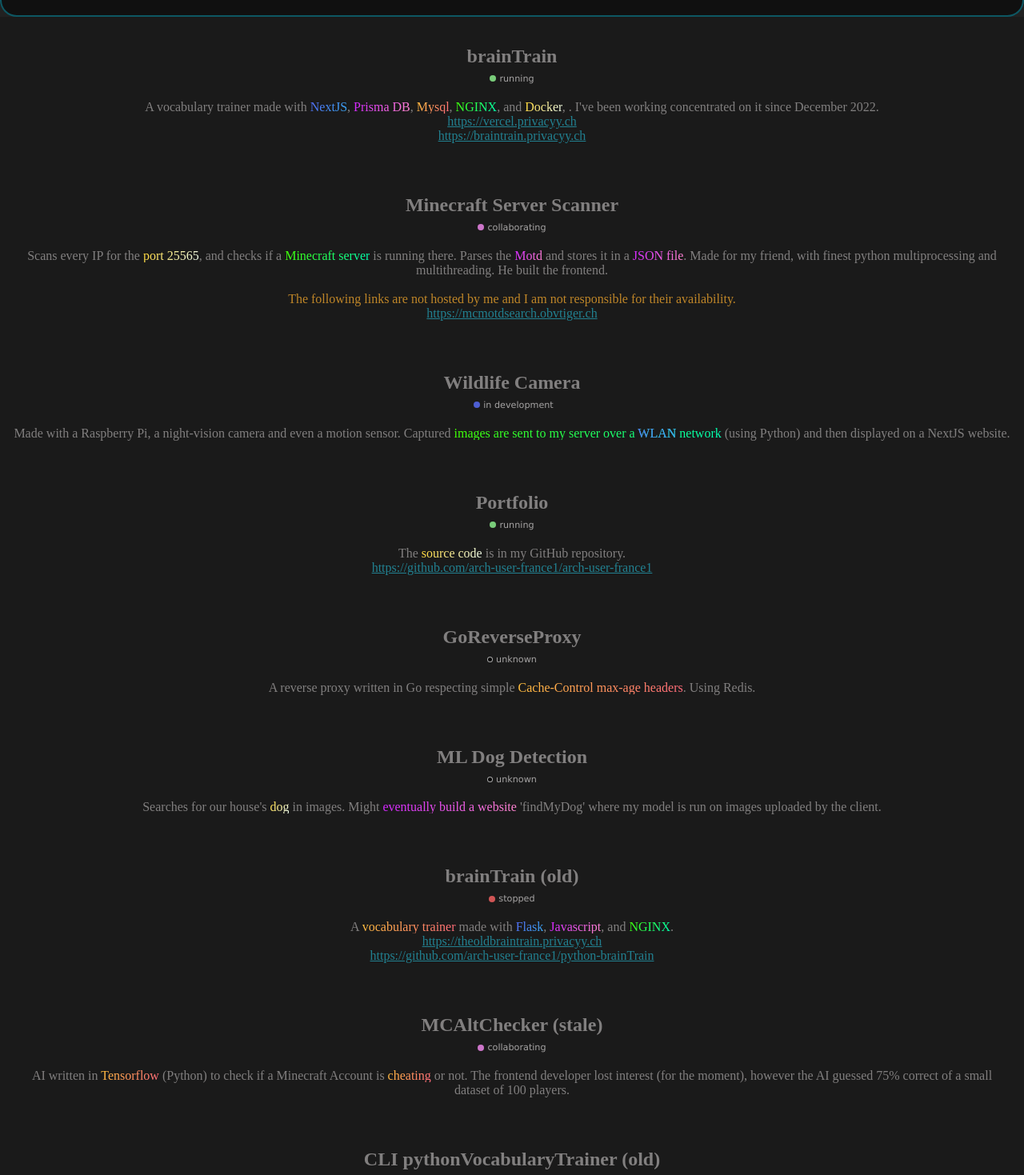
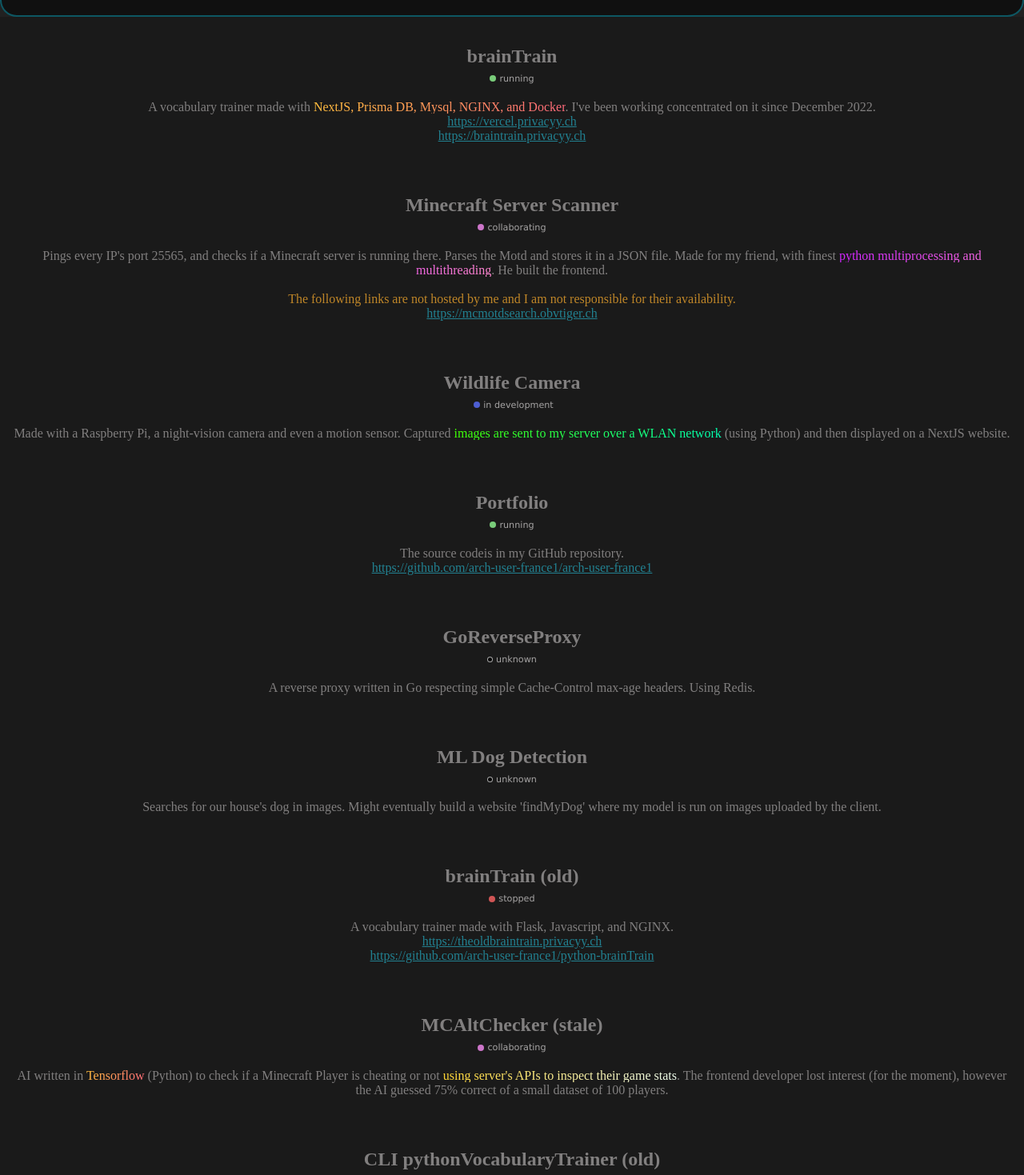
Before and after one commit to arch-user-france1/arch-user-france1, a Next.js app: page / in a window 1280 px wide. Shown: the part 661-2130 px from the top of the page at 80% size. Built offline with nearby package versions, Linux system fonts and the light colour scheme.

Commit message:
reduce colors

```diff
--- a/pages/index.js
+++ b/pages/index.js
@@ -125,7 +125,7 @@
       link="https://braintrain.privacyy.ch/"
       visibleLinks={["https://vercel.privacyy.ch", "https://braintrain.privacyy.ch"]}
       >
-        <span>A vocabulary trainer made with <GrCool>NextJS</GrCool>, <GrMagenta>Prisma DB</GrMagenta>, <GrWarm>Mysql</GrWarm>, <GrGreen>NGINX</GrGreen>, and <GrLight>Docker</GrLight>, . I've been working concentrated on it since December 2022.</span>
+        <span>A vocabulary trainer made with <GrWarm>NextJS, Prisma DB, Mysql, NGINX, and Docker</GrWarm>. I've been working concentrated on it since December 2022.</span>
       </Project>
 
       <Project
@@ -135,14 +135,14 @@
       visibleLinks={["https://mcmotdsearch.obvtiger.ch"]}
       responsibleHostingMsg
       >
-        <span>Scans every IP for the <GrLight>port 25565</GrLight>, and checks if a <GrGreen>Minecraft server</GrGreen> is running there. Parses the <GrMagenta>Motd</GrMagenta> and stores it in a <GrMagenta>JSON file</GrMagenta>. Made for my friend, with finest python multiprocessing and multithreading. He built the frontend.</span>
+        <span>Pings every IP's port 25565, and checks if a Minecraft server is running there. Parses the Motd and stores it in a JSON file. Made for my friend, with finest <GrMagenta>python multiprocessing and multithreading</GrMagenta>. He built the frontend.</span>
       </Project>
 
       <Project
       projectname="Wildlife Camera"
       status="in development"
       >
-        <span>Made with a Raspberry Pi, a night-vision camera and even a motion sensor. Captured <GrGreen>images are sent to my server over a <GrCool>WLAN</GrCool> network</GrGreen> (using Python) and then displayed on a NextJS website.</span>
+        <span>Made with a Raspberry Pi, a night-vision camera and even a motion sensor. Captured <GrGreen>images are sent to my server over a WLAN network</GrGreen> (using Python) and then displayed on a NextJS website.</span>
       </Project>
 
       <Project
@@ -150,19 +150,19 @@
       status="running"
       visibleLinks={["https://github.com/arch-user-france1/arch-user-france1"]}
       >
-        <span>The <GrLight>source code</GrLight> is in my GitHub repository.</span>
+        <span>The source codeis in my GitHub repository.</span>
       </Project>
 
       <Project
       projectname="GoReverseProxy"
       >
-        <span>A reverse proxy written in Go respecting simple <GrWarm>Cache-Control max-age headers</GrWarm>. Using Redis.</span>
+        <span>A reverse proxy written in Go respecting simple Cache-Control max-age headers. Using Redis.</span>
       </Project>
 
       <Project
       projectname="ML Dog Detection"
       >
-        <span>Searches for our house's <GrLight>dog</GrLight> in images. Might <GrMagenta>eventually build a website</GrMagenta> 'findMyDog' where my model is run on images uploaded by the client.</span>
+        <span>Searches for our house's dog in images. Might eventually build a website 'findMyDog' where my model is run on images uploaded by the client.</span>
       </Project>
 
       <Project
@@ -171,7 +171,7 @@
       link="https://theoldbraintrain.privacyy.ch/"
       visibleLinks={["https://theoldbraintrain.privacyy.ch", "https://github.com/arch-user-france1/python-brainTrain"]}
       >
-        <span>A <GrWarm>vocabulary trainer</GrWarm> made with <GrCool>Flask</GrCool>, <GrMagenta>Javascript</GrMagenta>, and <GrGreen>NGINX</GrGreen>.</span>
+        <span>A vocabulary trainer made with Flask, Javascript, and NGINX.</span>
       </Project>
 
 
@@ -179,7 +179,7 @@
       projectname="MCAltChecker (stale)"
       status="collaborating"
       >
-        <span>AI written in <GrWarm>Tensorflow</GrWarm> (Python) to check if a Minecraft Account is <GrWarm>cheating</GrWarm> or not. The frontend developer lost interest (for the moment), however the AI guessed 75% correct of a small dataset of 100 players.</span>
+        <span>AI written in <GrWarm>Tensorflow</GrWarm> (Python) to check if a Minecraft Player is cheating or not <GrLight>using server's APIs to inspect their game stats</GrLight>. The frontend developer lost interest (for the moment), however the AI guessed 75% correct of a small dataset of 100 players.</span>
       </Project>
 
       <Project
```
